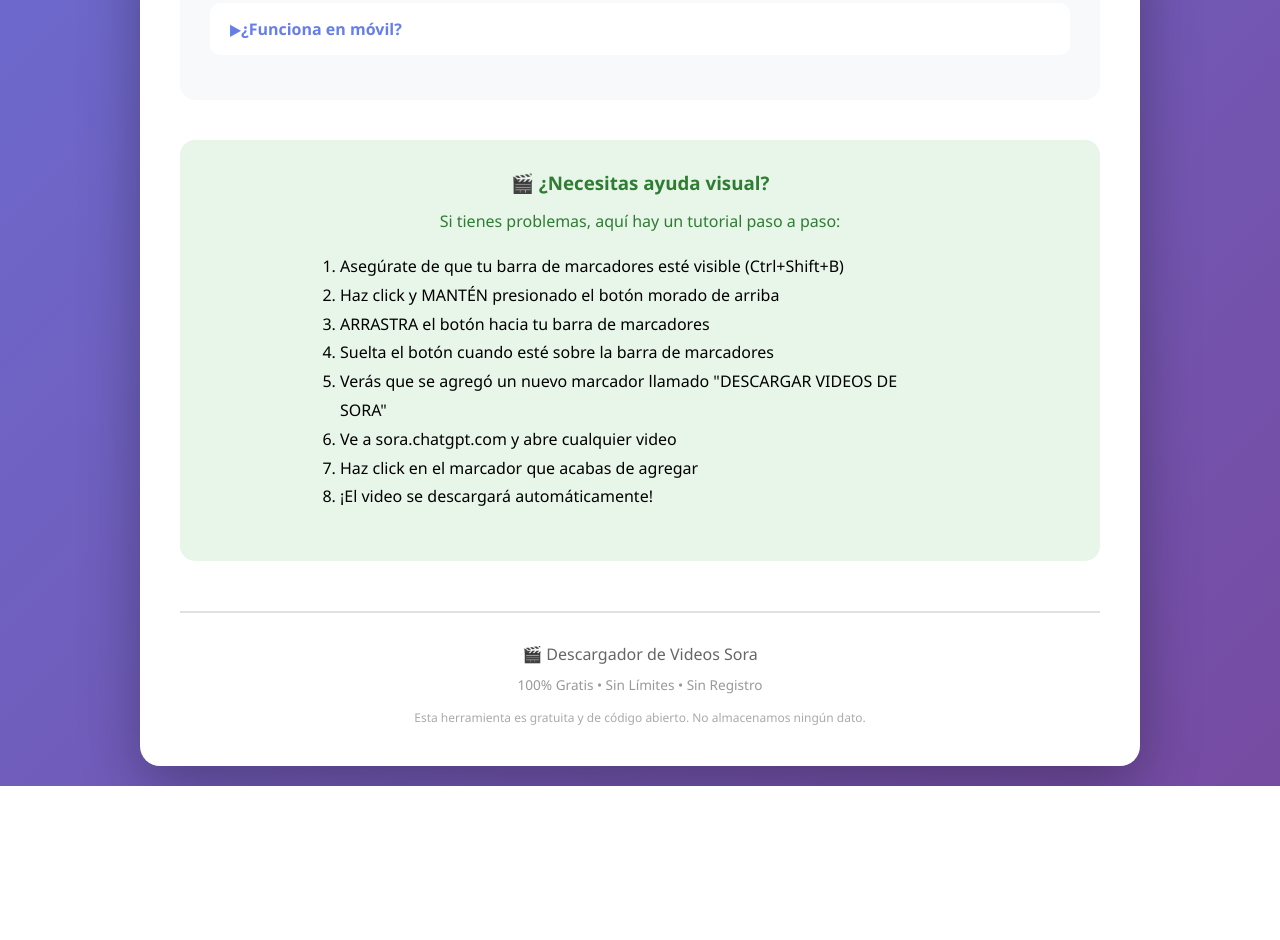
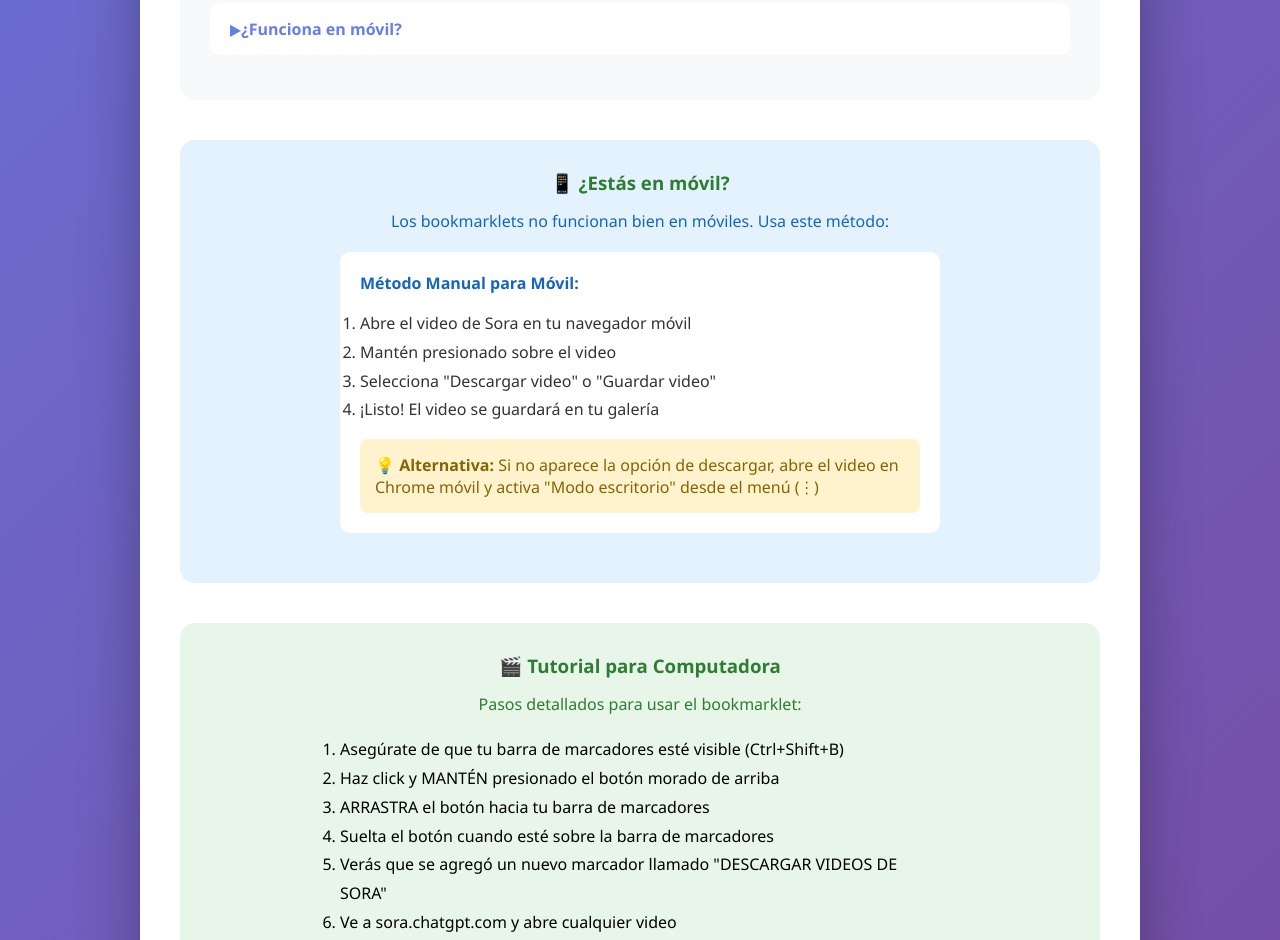
Before and after one commit to ivanleoncuentaflex-ops/sora-downloader, a browser extension: page index.html in a window 1280 px wide. Shown: the part 1491-2431 px from the top of the page. Before the commit the page ends 2277 px from the top, so only its background shows below. Drawn offline with Linux system fonts and the light colour scheme; no server answers.

Commit message:
Agregado soporte para moviles - Metodo manual

```diff
--- a/index.html
+++ b/index.html
@@ -114,15 +114,37 @@
                 <details class="faq-item">
                     <summary>¿Funciona en móvil?</summary>
                     <div class="faq-content">
-                        <p>El bookmarklet funciona mejor en computadoras. Para móvil, recomendamos usar el navegador de escritorio o descargar desde la computadora.</p>
+                        <p><strong>Sí, pero de forma diferente:</strong></p>
+                        <p>📱 <strong>En móvil:</strong> Mantén presionado el video y selecciona "Descargar video". Si no aparece, activa "Modo escritorio" en Chrome.</p>
+                        <p>💻 <strong>En computadora:</strong> Usa el bookmarklet (botón morado de arriba) para descargar con 1 click.</p>
                     </div>
                 </details>
             </div>
 
+            <!-- MÉTODO PARA MÓVILES -->
+            <div class="tutorial-box" style="background: #e3f2fd;">
+                <h3>📱 ¿Estás en móvil?</h3>
+                <p style="color: #1565c0;">Los bookmarklets no funcionan bien en móviles. Usa este método:</p>
+
+                <div style="background: white; padding: 20px; border-radius: 10px; margin: 20px auto; max-width: 600px; text-align: left;">
+                    <h4 style="color: #1565c0; margin-bottom: 15px;">Método Manual para Móvil:</h4>
+                    <ol style="line-height: 1.8; color: #333;">
+                        <li>Abre el video de Sora en tu navegador móvil</li>
+                        <li>Mantén presionado sobre el video</li>
+                        <li>Selecciona "Descargar video" o "Guardar video"</li>
+                        <li>¡Listo! El video se guardará en tu galería</li>
+                    </ol>
+
+                    <div style="background: #fff3cd; padding: 15px; border-radius: 8px; margin-top: 15px;">
+                        <p style="color: #856404; margin: 0;"><strong>💡 Alternativa:</strong> Si no aparece la opción de descargar, abre el video en Chrome móvil y activa "Modo escritorio" desde el menú (⋮)</p>
+                    </div>
+                </div>
+            </div>
+
             <!-- VIDEO TUTORIAL (OPCIONAL) -->
             <div class="tutorial-box">
-                <h3>🎬 ¿Necesitas ayuda visual?</h3>
-                <p>Si tienes problemas, aquí hay un tutorial paso a paso:</p>
+                <h3>🎬 Tutorial para Computadora</h3>
+                <p>Pasos detallados para usar el bookmarklet:</p>
                 <ol style="text-align: left; max-width: 600px; margin: 20px auto; line-height: 1.8;">
                     <li>Asegúrate de que tu barra de marcadores esté visible (Ctrl+Shift+B)</li>
                     <li>Haz click y MANTÉN presionado el botón morado de arriba</li>
```
